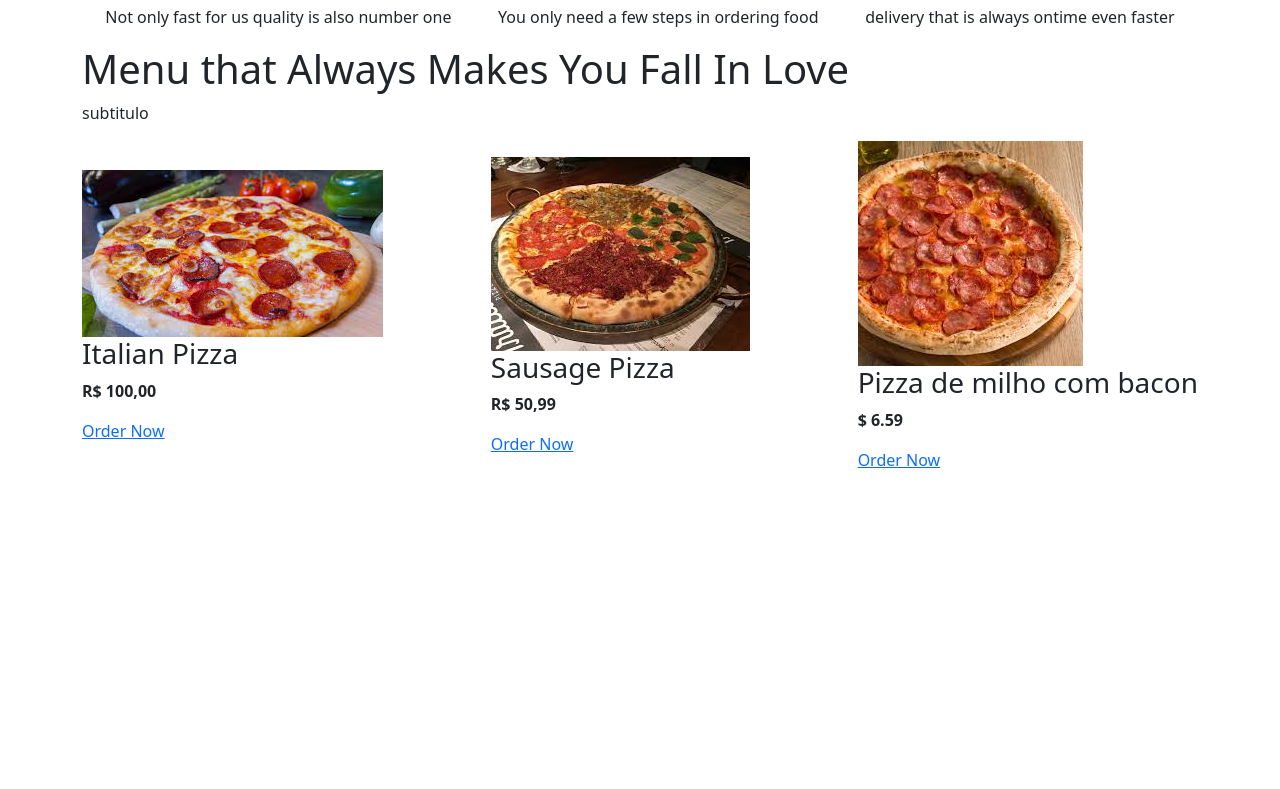
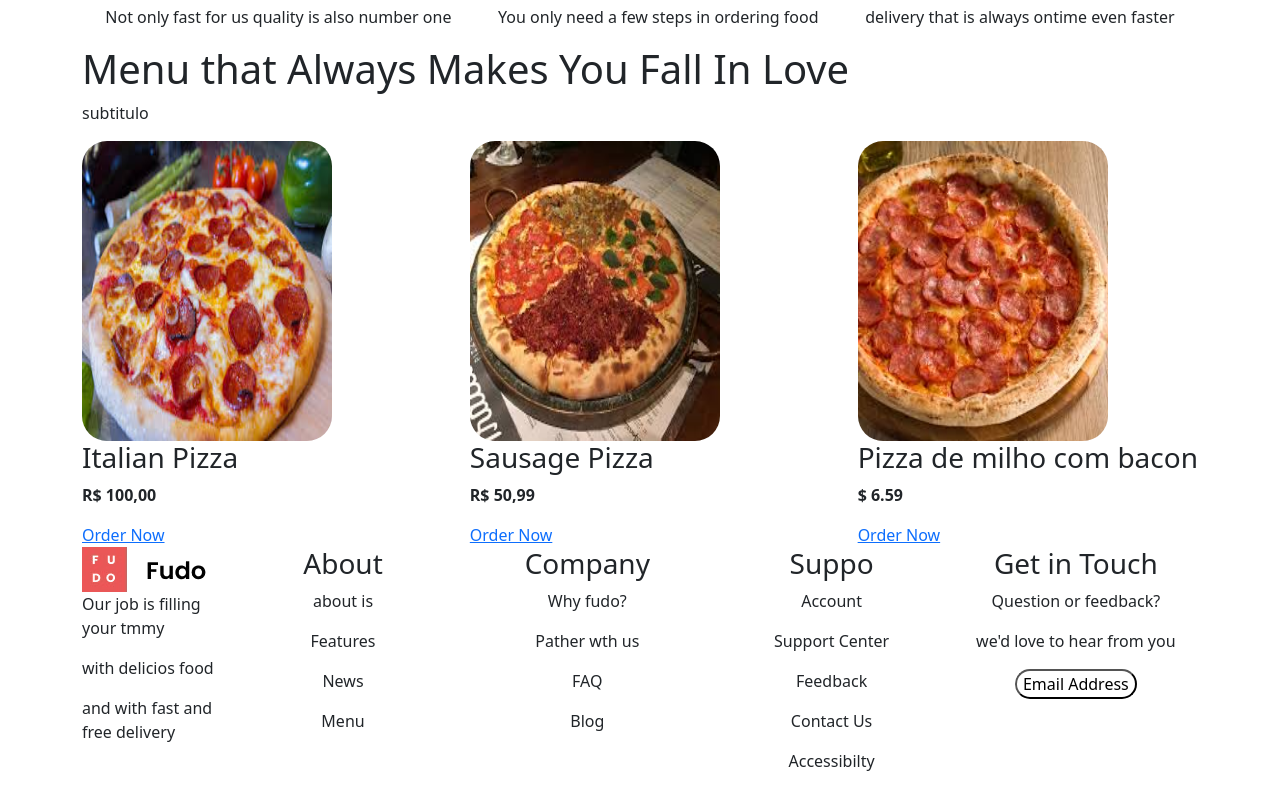
Before and after one commit to LUZIASI/fudo, a plain HTML site: page index.html in a window 1280 px wide. Shown: the part 882-1671 px from the top of the page. Before the commit the page ends 1354 px from the top, so only its background shows below. Drawn offline with nearby package versions, Linux system fonts and the light colour scheme.

Commit message:
subindo a atividade do professor cheiroso

```diff
--- a/assets/css/style.css
+++ b/assets/css/style.css
@@ -89,5 +89,37 @@ justify-content: space-around;
    justify-content:space-between;
    align-items: center;
    flex-direction: row;
-  border-radius: 50px;
+
 }
+.img{
+border-radius: 25px;
+height: 300px;
+width: 250px;
+}
+.Company{
+   display: flex;
+   justify-content: center;
+   align-items: center;
+   text-align: center;
+   flex-direction:row;
+   width: 400px;
+}
+.About{
+   display: flex;
+   justify-content: center;
+   align-items: center;
+   text-align: center;
+   flex-direction: column;
+
+   width: 400px;
+}
+.rodape-estrutura{
+display: flex;
+justify-content: space-around;
+align-items:start;
+flex-direction: row;
+}
+button{
+   border-radius: 25px;
+  background-color: #ffffff;
+}
--- a/index.html
+++ b/index.html
@@ -126,28 +126,72 @@
                 <p>subtitulo</p>
                 <div class="caixa-pizza">
                     <div class="caixa-imagem">
-                        <img src="./assets/imagem/download (1).jpeg" alt="">
+                        <img class="img" src="./assets/imagem/download (1).jpeg" alt="">
                         <h3> Italian Pizza</h3>
                         <p><strong> R$ 100,00</strong></p>
                         <a href="">Order Now</a>
                     </div>
                     <div class="caixa-imagem">
-                        <img src="./assets/imagem/download (2).jpeg" alt="">
+                        <img class="img" src="./assets/imagem/download (2).jpeg" alt="">
                         <h3> Sausage Pizza</h3>
                         <p><strong> R$ 50,99</strong></p>
                         <a href="">Order Now</a>
                     </div>
 
                     <div class="caixa-imagem">
-                        <img src="./assets/imagem/download.jpeg" alt="">
+                        <img class="img" src="./assets/imagem/download.jpeg" alt="">
                         <h3> Pizza de milho com bacon</h3>
                         <p><strong> $ 6.59</strong></p>
                         <a href="">Order Now</a>
                     </div>
                 </div>
+
         </section>
 
     </main>
+    <footer>
+
+        <section class="container rodape-estrutura">
+            <div class="caixa-final">
+                <img src="./assets/imagem/logo.png" alt="">
+                <p>Our job is filling your tmmy
+                <p> with delicios food</p>
+                <p> and with fast and free delivery</p>
+            </div>
+            <div class="About">
+                <h3>About</h3>
+                <p>about is</p>
+                <p> Features</p>
+                <p>News</p>
+                <p>Menu</p>
+            </div>
+            <div class="About">
+                <h3>Company</h3>
+                <p>Why fudo?</p>
+                <p> Pather wth us</p>
+                <p>FAQ</p>
+                <p>Blog</p>
+            </div>
+            <div class="About">
+                <h3>Suppo</h3>
+                <p>Account</p>
+                <p>Support Center</p>
+                <p>Feedback</p>
+                <p>Contact Us</p>
+                <p>Accessibilty</p>
+            </div>
+            <div class="About">
+                <h3>Get in Touch</h3>
+                <p>Question or feedback?</p>
+                <p>we'd love to hear from you</p>
+                <button>Email Address</button>
+            </div>
+
+        </section>
+
+
+    </footer>
+
 </body>
 
 </html>
```
